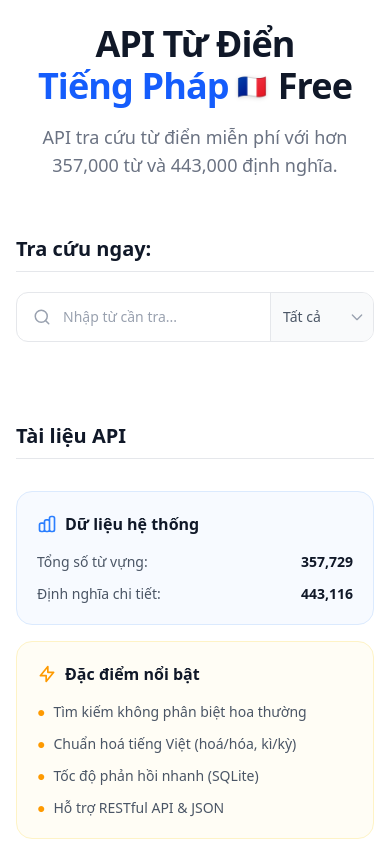
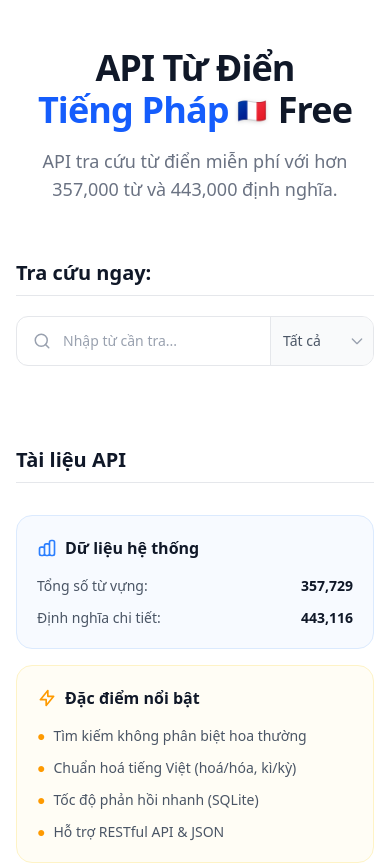
Before and after one commit to cuongcog04/dictionary, a Next.js app: page / in a window 390 px wide. Shown: the top 864 px of the page. Built offline with nearby package versions, Linux system fonts and the light colour scheme.

Commit message:
style: adjust DictionaryHeader vertical padding by increasing default top padding.

```diff
--- a/app/components/DictionaryHeader.tsx
+++ b/app/components/DictionaryHeader.tsx
@@ -23,7 +23,7 @@ export default function DictionaryHeader() {
     }, []);
 
     return (
-        <header className="py-6 sm:py-12 text-center select-none overflow-hidden">
+        <header className="pt-12 pb-6 sm:pt-12 sm:pb-12 text-center select-none overflow-hidden">
             <motion.h1
                 layout
                 transition={{ duration: 0.5, ease: "easeInOut" }}
```
